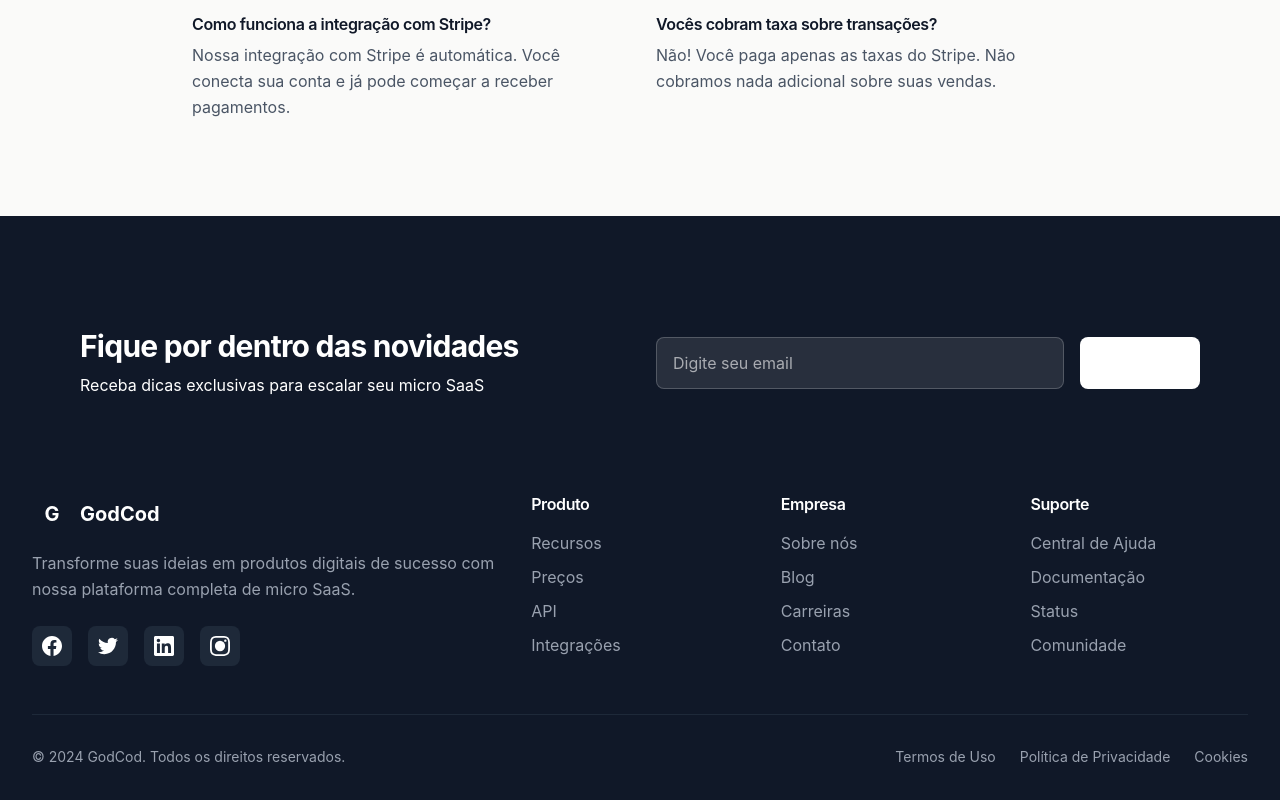
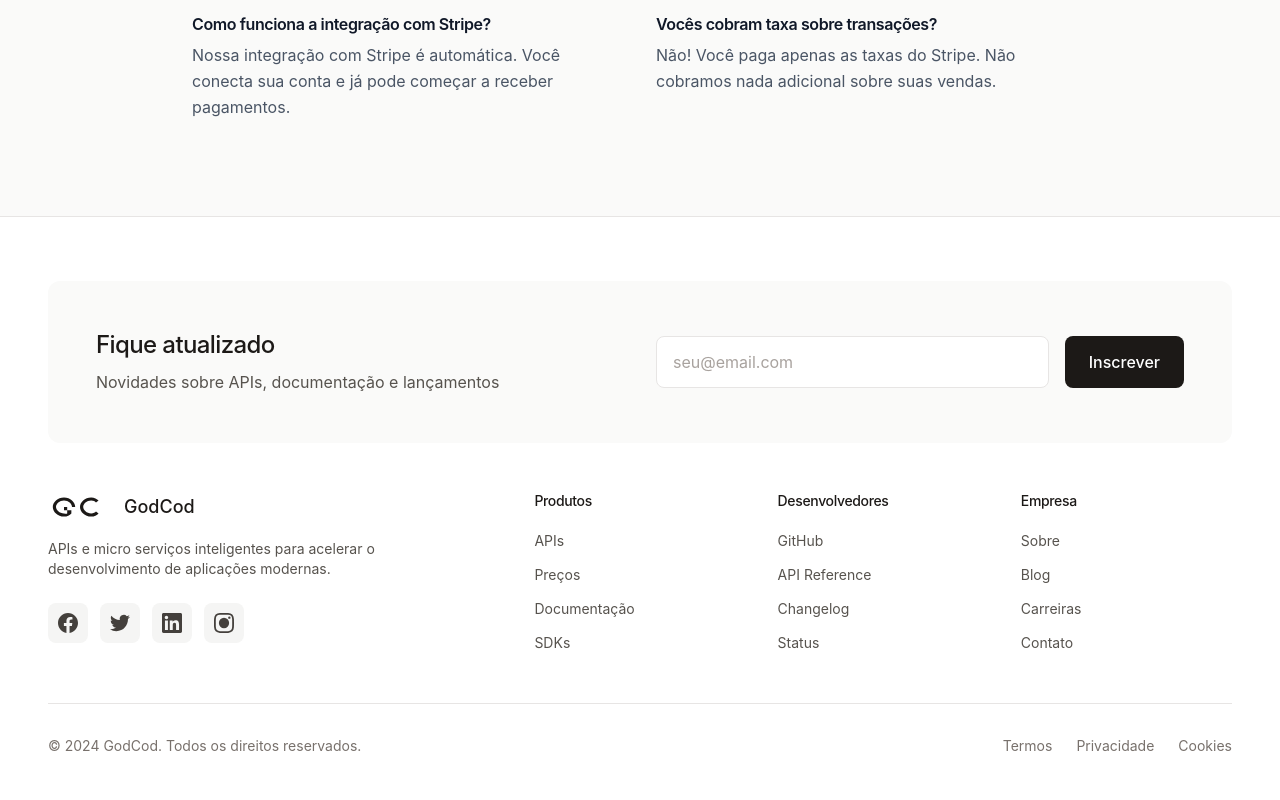
Before and after one commit to godcodspace/ws-godcod.space, a React (Vite) app: page / in a window 1280 px wide. Shown: the part 3656-4456 px from the top of the page. Built offline with nearby package versions, Linux system fonts and the light colour scheme.

Commit message:
refactor: update Footer with minimalist design and GodCod branding

```diff
--- a/src/components/Footer.jsx
+++ b/src/components/Footer.jsx
@@ -1,25 +1,27 @@
+import Logo from './Logo'
+
 const Footer = () => {
   return (
-    <footer className="bg-gray-900 text-white">
-      <div className="max-w-7xl mx-auto px-6 lg:px-8 py-12 lg:py-16">
+    <footer className="bg-white border-t border-neutral-200">
+      <div className="max-w-7xl mx-auto px-6 lg:px-12 py-12 lg:py-16">
         {/* Newsletter Section */}
-        <div className="bg-primary-600 rounded-2xl p-8 lg:p-12 mb-12">
+        <div className="bg-neutral-50 rounded-xl p-8 lg:p-12 mb-12">
           <div className="grid lg:grid-cols-2 gap-8 items-center">
             <div>
-              <h3 className="text-2xl lg:text-3xl font-bold text-white mb-2">
-                Fique por dentro das novidades
+              <h3 className="text-2xl font-medium text-neutral-900 mb-2">
+                Fique atualizado
               </h3>
-              <p className="text-primary-100">
-                Receba dicas exclusivas para escalar seu micro SaaS
+              <p className="text-neutral-600">
+                Novidades sobre APIs, documentação e lançamentos
               </p>
             </div>
             <div className="flex gap-4">
               <input
                 type="email"
-                placeholder="Digite seu email"
-                className="flex-1 px-4 py-3 rounded-lg bg-white/10 border border-white/20 text-white placeholder-white/60 focus:outline-none focus:border-white/40"
+                placeholder="seu@email.com"
+                className="flex-1 px-4 py-3 rounded-lg bg-white border border-neutral-200 text-neutral-900 placeholder-neutral-400 focus:outline-none focus:border-neutral-400"
               />
-              <button className="px-6 py-3 bg-white text-primary-600 rounded-lg font-semibold hover:bg-gray-100 transition-colors">
+              <button className="px-6 py-3 bg-neutral-900 text-white rounded-lg font-medium hover:bg-neutral-800 transition-colors">
                 Inscrever
               </button>
             </div>
@@ -30,33 +32,31 @@ const Footer = () => {
         <div className="grid md:grid-cols-2 lg:grid-cols-5 gap-8 mb-12">
           {/* Logo and Description */}
           <div className="lg:col-span-2">
-            <div className="flex items-center gap-2 mb-4">
-              <div className="w-10 h-10 bg-primary-600 rounded-lg flex items-center justify-center">
-                <span className="text-white font-bold text-xl">G</span>
-              </div>
-              <span className="text-xl font-bold">GodCod</span>
+            <div className="flex items-center gap-3 mb-4">
+              <Logo className="text-neutral-900" size="small" />
+              <span className="text-lg font-medium text-neutral-900">GodCod</span>
             </div>
-            <p className="text-gray-400 mb-6">
-              Transforme suas ideias em produtos digitais de sucesso com nossa plataforma completa de micro SaaS.
+            <p className="text-neutral-600 text-sm mb-6 max-w-sm">
+              APIs e micro serviços inteligentes para acelerar o desenvolvimento de aplicações modernas.
             </p>
             {/* Social Links */}
-            <div className="flex gap-4">
-              <a href="#" className="w-10 h-10 bg-gray-800 rounded-lg flex items-center justify-center hover:bg-gray-700 transition-colors">
+            <div className="flex gap-3">
+              <a href="#" className="w-10 h-10 bg-neutral-100 rounded-lg flex items-center justify-center hover:bg-neutral-200 transition-colors text-neutral-700">
                 <svg className="w-5 h-5" fill="currentColor" viewBox="0 0 24 24">
                   <path d="M24 12.073c0-6.627-5.373-12-12-12s-12 5.373-12 12c0 5.99 4.388 10.954 10.125 11.854v-8.385H7.078v-3.47h3.047V9.43c0-3.007 1.792-4.669 4.533-4.669 1.312 0 2.686.235 2.686.235v2.953H15.83c-1.491 0-1.956.925-1.956 1.874v2.25h3.328l-.532 3.47h-2.796v8.385C19.612 23.027 24 18.062 24 12.073z"/>
                 </svg>
               </a>
-              <a href="#" className="w-10 h-10 bg-gray-800 rounded-lg flex items-center justify-center hover:bg-gray-700 transition-colors">
+              <a href="#" className="w-10 h-10 bg-neutral-100 rounded-lg flex items-center justify-center hover:bg-neutral-200 transition-colors text-neutral-700">
                 <svg className="w-5 h-5" fill="currentColor" viewBox="0 0 24 24">
                   <path d="M23.953 4.57a10 10 0 01-2.825.775 4.958 4.958 0 002.163-2.723c-.951.555-2.005.959-3.127 1.184a4.92 4.92 0 00-8.384 4.482C7.69 8.095 4.067 6.13 1.64 3.162a4.822 4.822 0 00-.666 2.475c0 1.71.87 3.213 2.188 4.096a4.904 4.904 0 01-2.228-.616v.06a4.923 4.923 0 003.946 4.827 4.996 4.996 0 01-2.212.085 4.936 4.936 0 004.604 3.417 9.867 9.867 0 01-6.102 2.105c-.39 0-.779-.023-1.17-.067a13.995 13.995 0 007.557 2.209c9.053 0 13.998-7.496 13.998-13.985 0-.21 0-.42-.015-.63A9.935 9.935 0 0024 4.59z"/>
                 </svg>
               </a>
-              <a href="#" className="w-10 h-10 bg-gray-800 rounded-lg flex items-center justify-center hover:bg-gray-700 transition-colors">
+              <a href="#" className="w-10 h-10 bg-neutral-100 rounded-lg flex items-center justify-center hover:bg-neutral-200 transition-colors text-neutral-700">
                 <svg className="w-5 h-5" fill="currentColor" viewBox="0 0 24 24">
                   <path d="M20.447 20.452h-3.554v-5.569c0-1.328-.027-3.037-1.852-3.037-1.853 0-2.136 1.445-2.136 2.939v5.667H9.351V9h3.414v1.561h.046c.477-.9 1.637-1.85 3.37-1.85 3.601 0 4.267 2.37 4.267 5.455v6.286zM5.337 7.433c-1.144 0-2.063-.926-2.063-2.065 0-1.138.92-2.063 2.063-2.063 1.14 0 2.064.925 2.064 2.063 0 1.139-.925 2.065-2.064 2.065zm1.782 13.019H3.555V9h3.564v11.452zM22.225 0H1.771C.792 0 0 .774 0 1.729v20.542C0 23.227.792 24 1.771 24h20.451C23.2 24 24 23.227 24 22.271V1.729C24 .774 23.2 0 22.222 0h.003z"/>
                 </svg>
               </a>
-              <a href="#" className="w-10 h-10 bg-gray-800 rounded-lg flex items-center justify-center hover:bg-gray-700 transition-colors">
+              <a href="#" className="w-10 h-10 bg-neutral-100 rounded-lg flex items-center justify-center hover:bg-neutral-200 transition-colors text-neutral-700">
                 <svg className="w-5 h-5" fill="currentColor" viewBox="0 0 24 24">
                   <path d="M12 2.163c3.204 0 3.584.012 4.85.07 3.252.148 4.771 1.691 4.919 4.919.058 1.265.069 1.645.069 4.849 0 3.205-.012 3.584-.069 4.849-.149 3.225-1.664 4.771-4.919 4.919-1.266.058-1.644.07-4.85.07-3.204 0-3.584-.012-4.849-.07-3.26-.149-4.771-1.699-4.919-4.92-.058-1.265-.07-1.644-.07-4.849 0-3.204.013-3.583.07-4.849.149-3.227 1.664-4.771 4.919-4.919 1.266-.057 1.645-.069 4.849-.069zm0-2.163c-3.259 0-3.667.014-4.947.072-4.358.2-6.78 2.618-6.98 6.98-.059 1.281-.073 1.689-.073 4.948 0 3.259.014 3.668.072 4.948.2 4.358 2.618 6.78 6.98 6.98 1.281.058 1.689.072 4.948.072 3.259 0 3.668-.014 4.948-.072 4.354-.2 6.782-2.618 6.979-6.98.059-1.28.073-1.689.073-4.948 0-3.259-.014-3.667-.072-4.947-.196-4.354-2.617-6.78-6.979-6.98-1.281-.059-1.69-.073-4.949-.073zM5.838 12a6.162 6.162 0 1112.324 0 6.162 6.162 0 01-12.324 0zM12 16a4 4 0 110-8 4 4 0 010 8zm4.965-10.405a1.44 1.44 0 112.881.001 1.44 1.44 0 01-2.881-.001z"/>
                 </svg>
@@ -66,52 +66,52 @@ const Footer = () => {
 
           {/* Products */}
           <div>
-            <h4 className="font-semibold text-white mb-4">Produto</h4>
+            <h4 className="font-medium text-neutral-900 mb-4 text-sm">Produtos</h4>
             <ul className="space-y-2">
-              <li><a href="#features" className="text-gray-400 hover:text-white transition-colors">Recursos</a></li>
-              <li><a href="#pricing" className="text-gray-400 hover:text-white transition-colors">Preços</a></li>
-              <li><a href="#" className="text-gray-400 hover:text-white transition-colors">API</a></li>
-              <li><a href="#" className="text-gray-400 hover:text-white transition-colors">Integrações</a></li>
+              <li><a href="#products" className="text-sm text-neutral-600 hover:text-neutral-900 transition-colors">APIs</a></li>
+              <li><a href="#pricing" className="text-sm text-neutral-600 hover:text-neutral-900 transition-colors">Preços</a></li>
+              <li><a href="#" className="text-sm text-neutral-600 hover:text-neutral-900 transition-colors">Documentação</a></li>
+              <li><a href="#" className="text-sm text-neutral-600 hover:text-neutral-900 transition-colors">SDKs</a></li>
+            </ul>
+          </div>
+
+          {/* Developers */}
+          <div>
+            <h4 className="font-medium text-neutral-900 mb-4 text-sm">Desenvolvedores</h4>
+            <ul className="space-y-2">
+              <li><a href="#" className="text-sm text-neutral-600 hover:text-neutral-900 transition-colors">GitHub</a></li>
+              <li><a href="#" className="text-sm text-neutral-600 hover:text-neutral-900 transition-colors">API Reference</a></li>
+              <li><a href="#" className="text-sm text-neutral-600 hover:text-neutral-900 transition-colors">Changelog</a></li>
+              <li><a href="#" className="text-sm text-neutral-600 hover:text-neutral-900 transition-colors">Status</a></li>
             </ul>
           </div>
 
           {/* Company */}
           <div>
-            <h4 className="font-semibold text-white mb-4">Empresa</h4>
+            <h4 className="font-medium text-neutral-900 mb-4 text-sm">Empresa</h4>
             <ul className="space-y-2">
-              <li><a href="#" className="text-gray-400 hover:text-white transition-colors">Sobre nós</a></li>
-              <li><a href="#" className="text-gray-400 hover:text-white transition-colors">Blog</a></li>
-              <li><a href="#" className="text-gray-400 hover:text-white transition-colors">Carreiras</a></li>
-              <li><a href="#" className="text-gray-400 hover:text-white transition-colors">Contato</a></li>
-            </ul>
-          </div>
-
-          {/* Support */}
-          <div>
-            <h4 className="font-semibold text-white mb-4">Suporte</h4>
-            <ul className="space-y-2">
-              <li><a href="#" className="text-gray-400 hover:text-white transition-colors">Central de Ajuda</a></li>
-              <li><a href="#" className="text-gray-400 hover:text-white transition-colors">Documentação</a></li>
-              <li><a href="#" className="text-gray-400 hover:text-white transition-colors">Status</a></li>
-              <li><a href="#" className="text-gray-400 hover:text-white transition-colors">Comunidade</a></li>
+              <li><a href="#" className="text-sm text-neutral-600 hover:text-neutral-900 transition-colors">Sobre</a></li>
+              <li><a href="#" className="text-sm text-neutral-600 hover:text-neutral-900 transition-colors">Blog</a></li>
+              <li><a href="#" className="text-sm text-neutral-600 hover:text-neutral-900 transition-colors">Carreiras</a></li>
+              <li><a href="#" className="text-sm text-neutral-600 hover:text-neutral-900 transition-colors">Contato</a></li>
             </ul>
           </div>
         </div>
 
         {/* Bottom Bar */}
-        <div className="pt-8 border-t border-gray-800">
+        <div className="pt-8 border-t border-neutral-200">
           <div className="flex flex-col md:flex-row justify-between items-center gap-4">
-            <p className="text-gray-400 text-sm">
+            <p className="text-neutral-500 text-sm">
               © 2024 GodCod. Todos os direitos reservados.
             </p>
             <div className="flex gap-6 text-sm">
-              <a href="#" className="text-gray-400 hover:text-white transition-colors">
-                Termos de Uso
+              <a href="#" className="text-neutral-500 hover:text-neutral-700 transition-colors">
+                Termos
               </a>
-              <a href="#" className="text-gray-400 hover:text-white transition-colors">
-                Política de Privacidade
+              <a href="#" className="text-neutral-500 hover:text-neutral-700 transition-colors">
+                Privacidade
               </a>
-              <a href="#" className="text-gray-400 hover:text-white transition-colors">
+              <a href="#" className="text-neutral-500 hover:text-neutral-700 transition-colors">
                 Cookies
               </a>
             </div>
```
